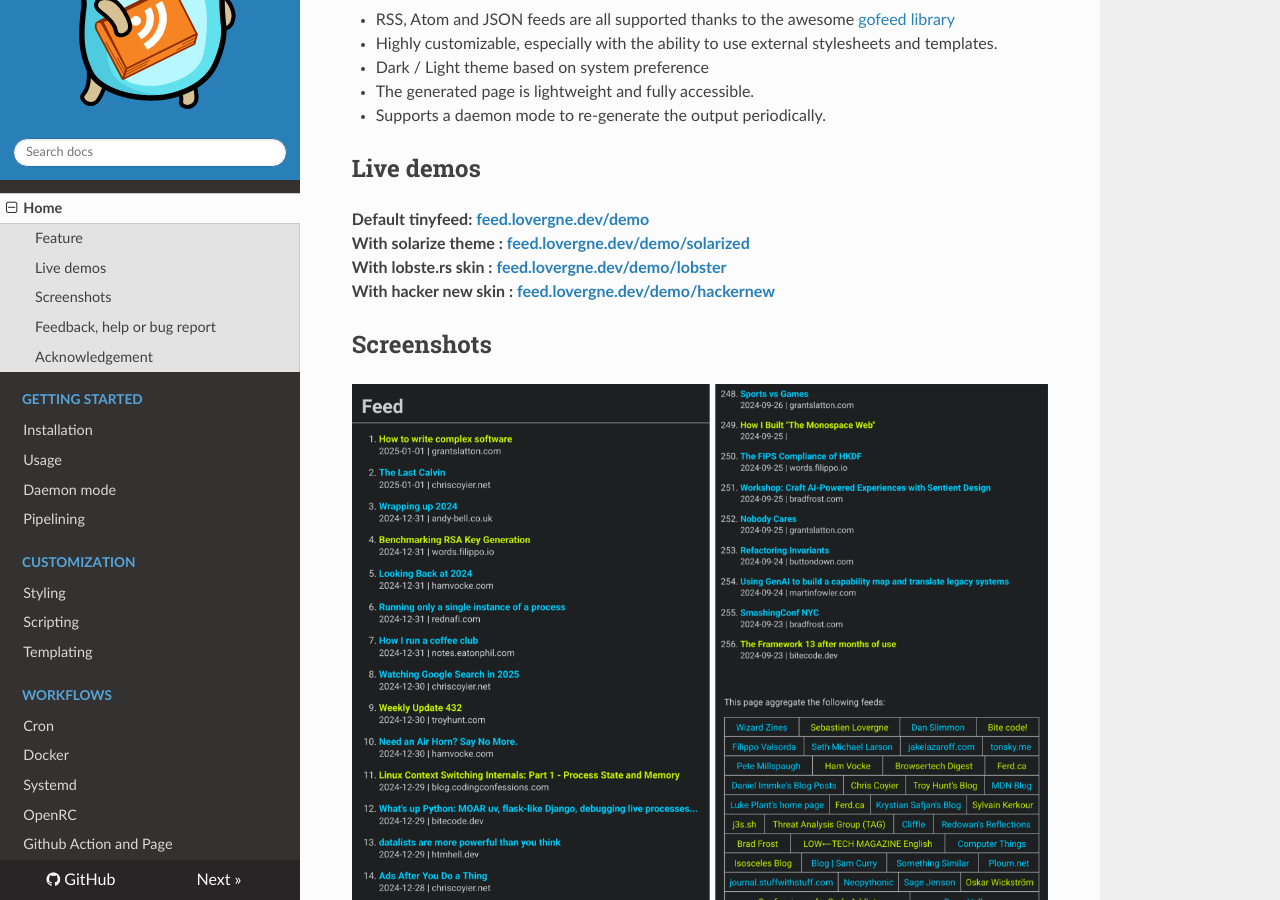
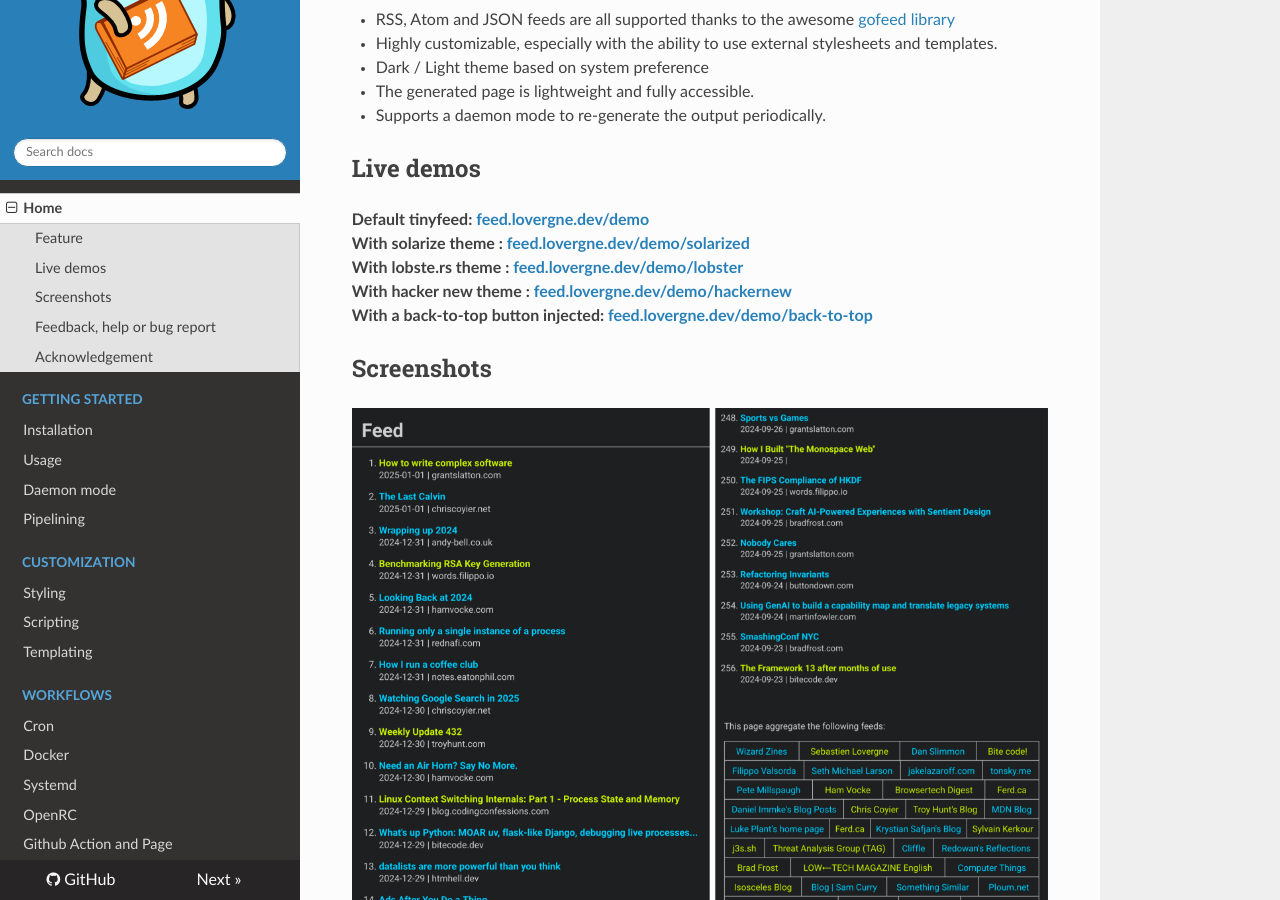
Before and after one commit to TheBigRoomXXL/tinyfeed, an MkDocs documentation site: the page built from docs/index.md, in a window 1280 px wide and 900 px high, scrolled down 773 px. Built offline with MkDocs 1.6.1, drawn with Linux system fonts in a browser that asks for light colours; nearby versions of some CDN libraries.

Commit message:
ci: add `back-to-top` to the list of demos

```diff
--- a/docs/index.md
+++ b/docs/index.md
@@ -22,9 +22,9 @@ Give it a list of RSS, Atom or JSON feeds urls and it will generate a single HTM
 
 **Default tinyfeed: [feed.lovergne.dev/demo](/demo)**
 **With solarize theme : [feed.lovergne.dev/demo/solarized](/demo/solarized.html)**
-**With lobste.rs skin : [feed.lovergne.dev/demo/lobster](/demo/lobster.html)**
-**With hacker new skin : [feed.lovergne.dev/demo/hackernew](/demo/hackernews.html)**
-
+**With lobste.rs theme : [feed.lovergne.dev/demo/lobster](/demo/lobster.html)**
+**With hacker new theme : [feed.lovergne.dev/demo/hackernew](/demo/hackernews.html)**
+**With a back-to-top button injected: [feed.lovergne.dev/demo/back-to-top](/demo/back-to-top.html)**
 
 ## Screenshots
 
```
Also changed, not shown: 1 other file.
